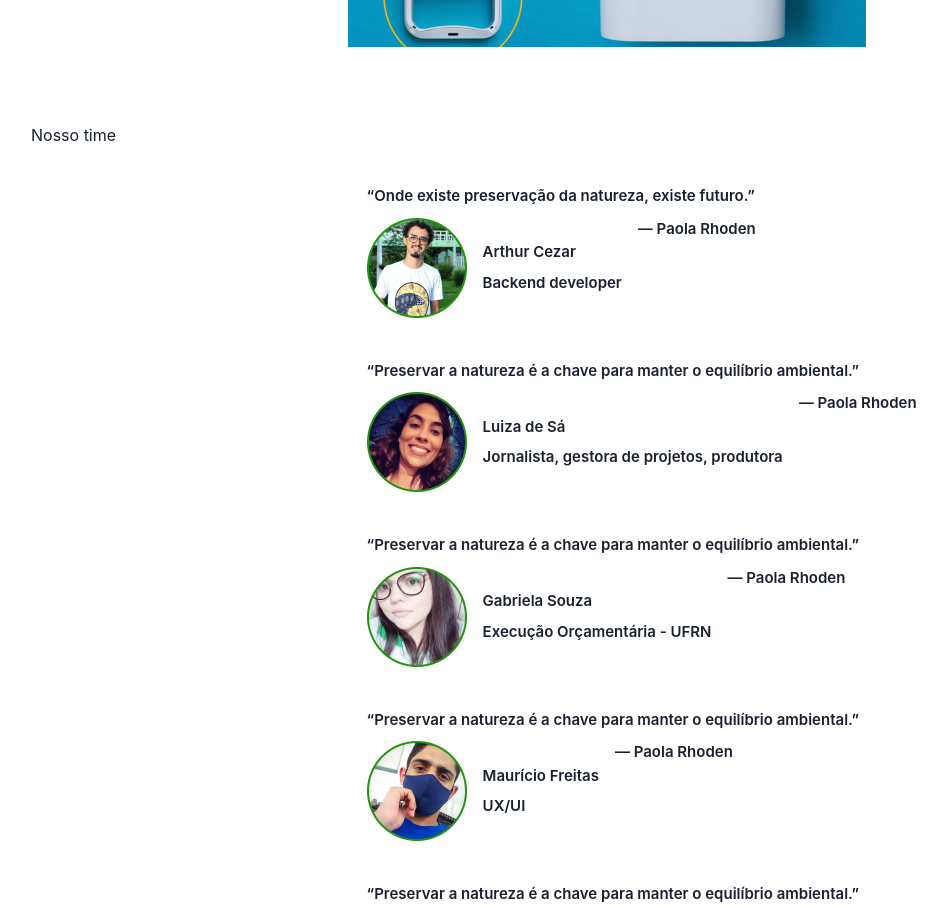
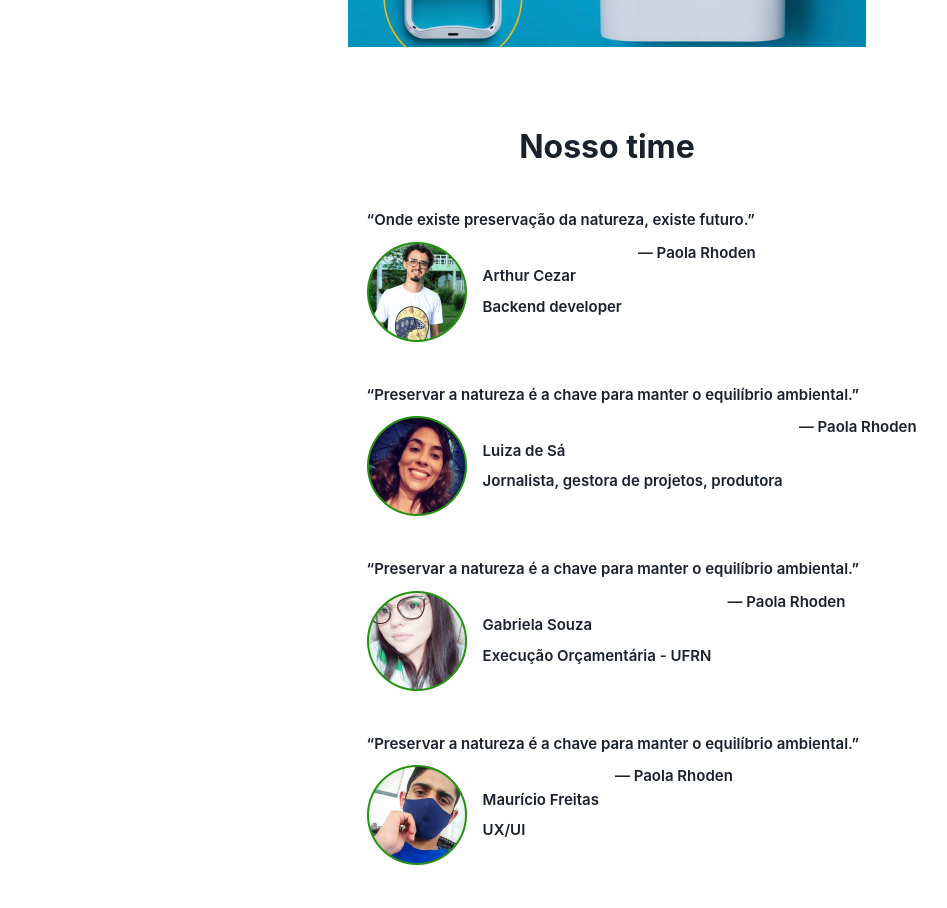
Before and after one commit to CostaPedroHenrique/eco-casa, a Next.js app: page / in a window 1280 px wide. Shown: the part 2160-3068 px from the top of the page, without its empty margins (33-980 px from the left). Built offline with nearby package versions, Linux system fonts and the light colour scheme.

Commit message:
feat: changed css styles

```diff
--- a/src/components/Team/index.js
+++ b/src/components/Team/index.js
@@ -11,7 +11,7 @@ export default function Team() {
     return (
         <div>
             <div className={styles.title}>
-                <h1>Nosso time</h1>
+                <h1 style={{fontWeight: 700, fontSize: 32}}>Nosso time</h1>
             </div>
             <div className={styles.team}>
                 <div className={styles.member}>
--- a/src/components/Team/styles.module.scss
+++ b/src/components/Team/styles.module.scss
@@ -1,6 +1,10 @@
 .title {
     width: 100vw;
-    margin: 2vh 5vw;
+    margin: 2vh 0vw;
+    display: flex;
+    justify-content: center;
+    align-items: center;
+
 }
 
 .team {
```
